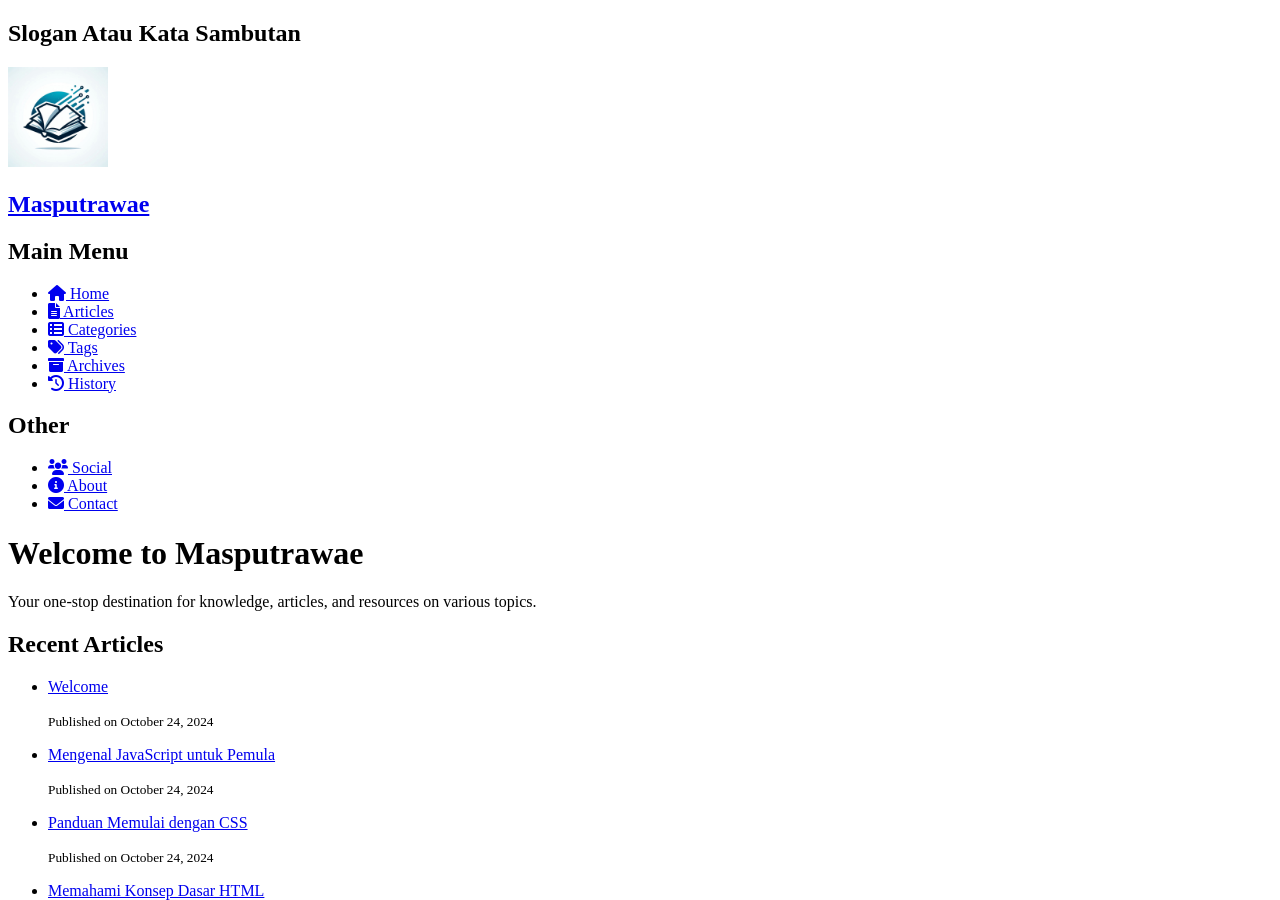
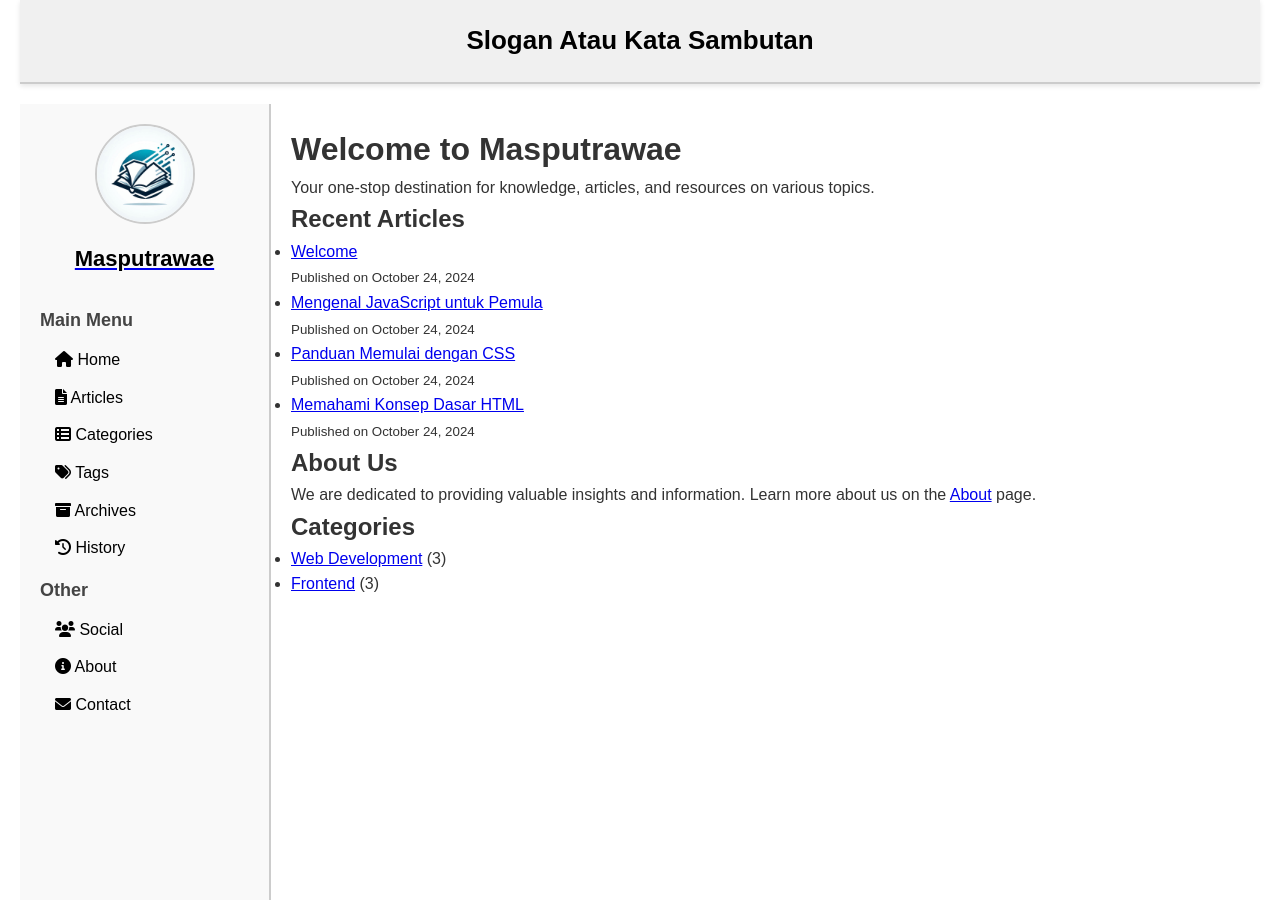
Before and after one commit to masputrawae/pangkalan-pengetahuan, a Jekyll site: the page built from index.html, in a window 1280 px wide and 900 px high. Built offline with Jekyll 4.4.1, drawn with Linux system fonts in a browser that asks for light colours; the list of posts is cut into pages by our own code.

Commit message:
CSS styling at the beginning and minor changes in default.html

```diff
--- a/_layouts/default.html
+++ b/_layouts/default.html
@@ -19,6 +19,7 @@
   <!-- Bagian header -->
   <header>
     <h2>Slogan Atau Kata Sambutan</h2>
+    <button id="menu-toggle" class="menu-toggle"> <b> ☰ </b> </button> <!-- Tombol untuk membuka/menutup menu -->
   </header>
 
   <div class="container">
--- a/assets/css/style.css
+++ b/assets/css/style.css
@@ -0,0 +1,190 @@
+/*================== Reset default margin dan padding ==================*/
+* {
+    margin: 0;
+    padding: 0;
+    box-sizing: border-box;
+}
+
+/*================== Gaya umum ==================*/
+body {
+    font-family: Arial, sans-serif;
+    background-color: #ffffff; /* Putih */
+    color: #333333; /* Hitam untuk teks */
+    line-height: 1.6;
+    padding: 0 20px; /* Menambahkan padding pada body untuk ruang di samping */
+}
+
+/*================== Header ==================*/
+header {
+    background-color: #f0f0f0; /* Silver untuk header */
+    padding: 20px;
+    text-align: center;
+    border-bottom: 2px solid #cccccc; /* Garis bawah yang lebih tebal */
+    box-shadow: 0 2px 5px rgba(0, 0, 0, 0.1); /* Bayangan lembut di bawah header */
+}
+
+header h2 {
+    font-size: 26px; /* Ukuran font yang sedikit lebih besar */
+    color: #000000; /* Hitam */
+}
+
+/*================== Kontainer utama ==================*/
+.container {
+    display: flex;
+    margin-top: 20px; /* Jarak atas kontainer dari header */
+}
+
+/*================== Menu samping ==================*/
+.main-menu {
+    width: 250px;
+    background-color: #f9f9f9; /* Warna silver terang untuk menu */
+    padding: 20px; /* Padding yang lebih besar untuk estetika */
+    border-right: 1px solid #cccccc;
+    height: calc(100vh - 60px); /* Menjaga menu tetap panjang hingga footer, mengurangi tinggi header */
+    position: sticky; /* Membuat menu tetap di posisi saat scroll */
+    top: 0; /* Menempel di bagian atas */
+    overflow-y: auto; /* Scroll jika konten menu terlalu panjang */
+}
+
+.main-menu .logo {
+    text-align: center;
+    margin-bottom: 30px;
+}
+
+.main-menu .logo img {
+    border-radius: 50%; /* Membuat logo bulat */
+    border: 2px solid #cccccc; /* Border di sekitar logo */
+    max-width: 100%; /* Memastikan logo responsif */
+    height: auto; /* Menjaga proporsi logo */
+}
+
+.main-menu h1 {
+    font-size: 22px;
+    margin-top: 10px;
+    color: #000000; /* Hitam */
+}
+
+.main-menu h2 {
+    font-size: 18px;
+    margin: 15px 0 5px;
+    color: #444444; /* Warna abu-abu untuk judul menu */
+}
+
+.main-menu ul {
+    list-style-type: none;
+    padding: 0;
+}
+
+.main-menu ul li {
+    margin: 12px 0; /* Jarak antar item menu */
+}
+
+.main-menu ul li a {
+    text-decoration: none;
+    color: #000000; /* Hitam untuk tautan */
+    padding: 10px 15px; /* Padding yang lebih besar */
+    border-radius: 5px;
+    transition: background-color 0.3s, color 0.3s; /* Transisi halus untuk hover */
+}
+
+.main-menu ul li a:hover {
+    background-color: #e0e0e0; /* Efek hover */
+    color: #000000; /* Tetap hitam saat hover */
+}
+/*================== Tombol menu toggle ==================*/
+.menu-toggle {
+    background-color: #f0f0f0; /* Warna background */
+    border: none; /* Menghilangkan border default */
+    padding: 10px 15px; /* Padding tombol */
+    font-size: 18px; /* Ukuran font */
+    cursor: pointer; /* Pointer saat hover */
+    margin-top: 10px; /* Jarak atas */
+    border-radius: 5px; /* Sudut membulat */
+    display: none; /* Sembunyikan tombol di desktop */
+}
+
+/*================== Menu samping (awalnya disembunyikan di perangkat mobile) ==================*/
+.main-menu {
+    display: block; /* Tampilkan menu di desktop */
+}
+
+/*================== Konten utama ==================*/
+.content {
+    flex: 1;
+    padding: 20px;
+    background-color: #ffffff; /* Putih untuk konten */
+    border-left: 1px solid #cccccc; /* Garis pemisah antara menu dan konten */
+    min-height: calc(100vh - 60px); /* Menjaga tinggi konten minimal */
+}
+
+/*================== Footer ==================*/
+footer {
+    background-color: #f0f0f0; /* Silver */
+    text-align: center;
+    padding: 15px;
+    border-top: 2px solid #cccccc; /* Garis atas yang lebih tebal */
+    position: relative;
+    bottom: 0;
+    width: 100%;
+    box-shadow: 0 -2px 5px rgba(0, 0, 0, 0.1); /* Bayangan lembut di atas footer */
+}
+
+footer p {
+    color: #666666; /* Abu-abu untuk teks footer */
+    font-size: 14px; /* Ukuran font yang lebih kecil untuk footer */
+}
+
+/*================== Gaya untuk tautan di footer ==================*/
+footer a {
+    color: #000000; /* Warna tautan hitam */
+    text-decoration: none;
+}
+
+footer a:hover {
+    text-decoration: underline; /* Garis bawah saat hover */
+}
+
+/*================== Responsif ==================*/
+@media (max-width: 768px) {
+    .container {
+        flex-direction: column; /* Mengubah layout menjadi kolom pada layar kecil */
+    }
+
+    .main-menu {
+        width: 100%; /* Menu memenuhi lebar layar */
+        height: auto; /* Tinggi otomatis */
+        border-right: none; /* Menghilangkan garis pemisah pada menu */
+        border-bottom: 1px solid #cccccc; /* Menambahkan garis pemisah di bawah menu */
+        display: none; /* Sembunyikan menu secara default di mobile */
+    }
+
+    .menu-toggle {
+        display: block; /* Tampilkan tombol di perangkat mobile */
+    }
+
+    .main-menu.active {
+        display: block; /* Tampilkan menu ketika aktif */
+    }
+
+    .content {
+        padding: 15px; /* Padding lebih kecil di konten untuk layar kecil */
+        border-left: none; /* Menghilangkan garis pemisah di konten */
+        border-top: 1px solid #cccccc; /* Menambahkan garis pemisah di atas konten */
+    }
+
+    header h2 {
+        font-size: 24px; /* Ukuran font yang sedikit lebih kecil di layar kecil */
+    }
+
+    .main-menu h1 {
+        font-size: 20px; /* Ukuran font yang sedikit lebih kecil di layar kecil */
+    }
+
+    .main-menu h2 {
+        font-size: 16px; /* Ukuran font yang sedikit lebih kecil di layar kecil */
+    }
+
+    .main-menu ul li a {
+        padding: 12px; /* Padding yang lebih kecil untuk item menu di layar kecil */
+    }
+}
```
Also changed, not shown: other parts of _layouts/default.html (+6 -1 lines).
